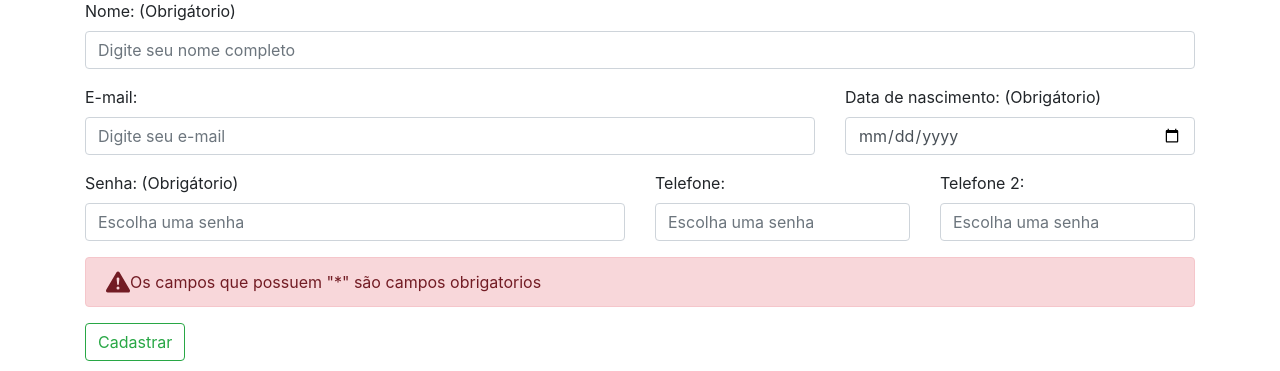
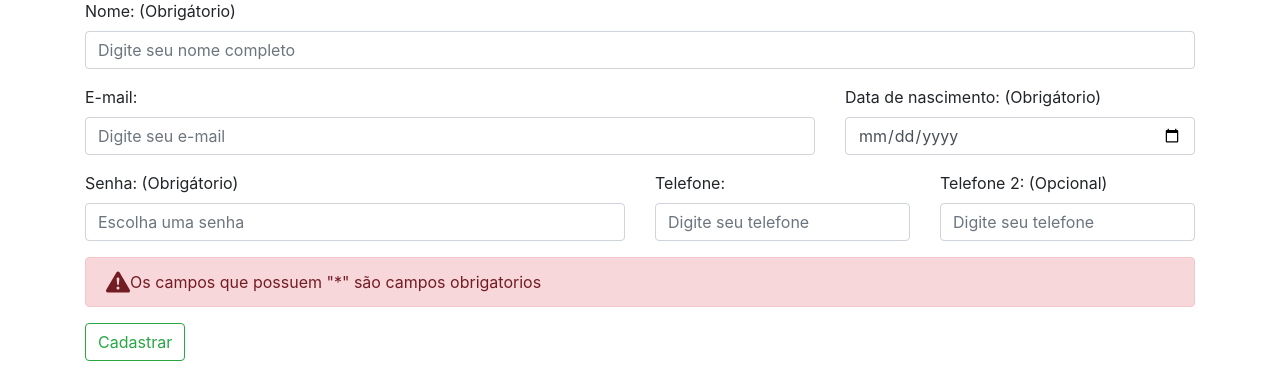
Before and after one commit to ViniciusBitencourt98/TelaCadastro, a PHP site: page /?page=novo in a window 1280 px wide. Shown: the part 161-532 px from the top of the page. Run offline with PHP 8.4, Linux system fonts and the light colour scheme.

Commit message:
melhorar-formulario

```diff
--- a/Novousuario.php
+++ b/Novousuario.php
@@ -27,11 +27,11 @@
         </div>
         <div class="col-md-3 mb-3">
             <label for="tel-1">Telefone:</label>
-            <input type="tel" placeholder="Escolha uma senha" id="tel-1" name="tel-1" class="form-control">
+            <input type="tel" placeholder="Digite seu telefone" id="tel-1" name="tel-1" class="form-control">
         </div>
         <div class="col-md-3 mb-3">
-            <label for="tel-2">Telefone 2:</label>
-            <input type="tel" placeholder="Escolha uma senha" id="tel-2" name="tel-2" class="form-control">
+            <label for="tel-2">Telefone 2: (Opcional)</label>
+            <input type="tel" placeholder="Digite seu telefone" id="tel-2" name="tel-2" class="form-control">
         </div>
     </div>
     <div class="alert alert-danger d-flex align-items-center" role="alert">
```
